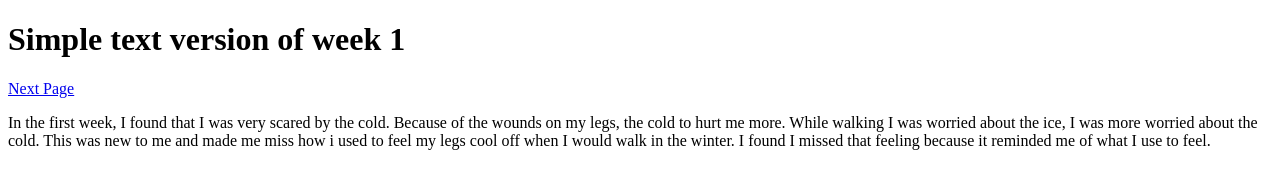
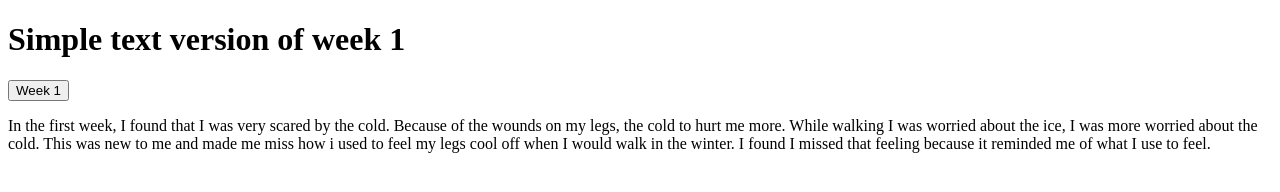
Before and after one commit to k-j-ross/k-j-ross.github.io, a plain HTML site: page index.html in a window 1280 px wide. Drawn offline with Linux system fonts and the light colour scheme.

Commit message:
Update index.html

```diff
--- a/index.html
+++ b/index.html
@@ -3,7 +3,10 @@
 <head></head>
 <body>
 <h1>Simple text version of week 1</h1>
-<a href='week1.html'> Next Page </a>
+
+<a href="weekl.html">
+    <button>Week 1</button>
+</a>
 <p>In the first week, I found that I was very scared by the cold. Because of the wounds on my legs, the cold to hurt me more. While walking I was worried about the ice, I was more worried about the cold. This was new to me and made me miss how i used to feel my legs cool off when I would walk in the winter. I found I missed that feeling because it reminded me of what I use to feel.
 
 </p>
```
